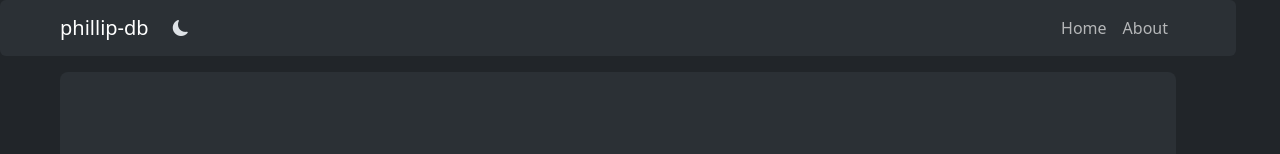
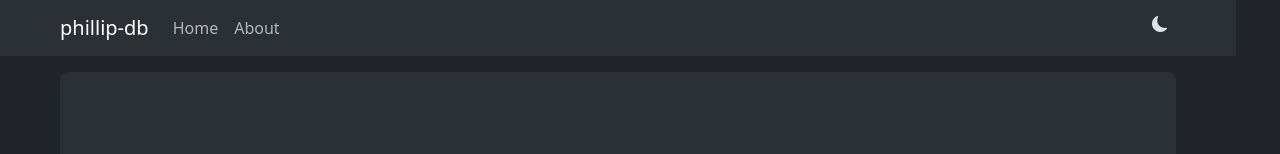
Before and after one commit to phillip-db/phillip-db.github.io, a React (Vite) app: page / in a window 1280 px wide. Shown: the top 154 px of the page. Built offline with nearby package versions, Linux system fonts and the light colour scheme.

Commit message:
Navbar changes

```diff
--- a/src/components/Header.jsx
+++ b/src/components/Header.jsx
@@ -1,18 +1,27 @@
-import { Container, Nav, Navbar } from "react-bootstrap";
-import ThemeIcon from "./ThemeIcon";
+import { Container, Nav, Navbar, Offcanvas } from "react-bootstrap";
+import ThemeIcon from "./icons/ThemeIcon";
 import { Link } from "react-router-dom";
 
 const Header = () => {
   return (
-    <Navbar expand="lg" className="bg-body-tertiary rounded-2">
-      <Container>
+    <Navbar expand="lg" className="sticky-top bd-navbar bg-body-tertiary">
+      <Container className="bd-gutter">
         <Navbar.Brand as={Link} to="/">
           phillip-db
         </Navbar.Brand>
-        <ThemeIcon />
-        <Navbar.Toggle aria-controls="basic-navbar-nav" />
-        <Navbar.Collapse id="basic-navbar-nav">
-          <Nav className="ms-auto">
+        <Navbar.Toggle aria-controls="offcanvasNavbar-expand-lg" />
+        <Navbar.Offcanvas
+          id="offcanvasNavbar-expand-lg"
+          placement="end"
+          scroll="true"
+        >
+          <Offcanvas.Header closeButton>
+            <Offcanvas.Title id="offcanvasNavbarLabel-expand-lg">
+              Offcanvas
+            </Offcanvas.Title>
+          </Offcanvas.Header>
+          <Offcanvas.Body>
+            <Nav className="me-auto">
               <Nav.Link as={Link} to="/">
                 Home
               </Nav.Link>
@@ -20,7 +29,14 @@ const Header = () => {
                 About
               </Nav.Link>
             </Nav>
-        </Navbar.Collapse>
+            <hr />
+            <Nav>
+              <div className="justify-content-enter">
+                <ThemeIcon />
+              </div>
+            </Nav>
+          </Offcanvas.Body>
+        </Navbar.Offcanvas>
       </Container>
     </Navbar>
   );
```
Also changed, not shown: eslint.config.js (+11 -11 lines), src/components/icons/SocialIcon.jsx (added, +9 -0 lines), src/components/icons/ThemeIcon.jsx (renamed from src/components/ThemeIcon.jsx). Lines whose indentation alone changed are shown as unchanged.
